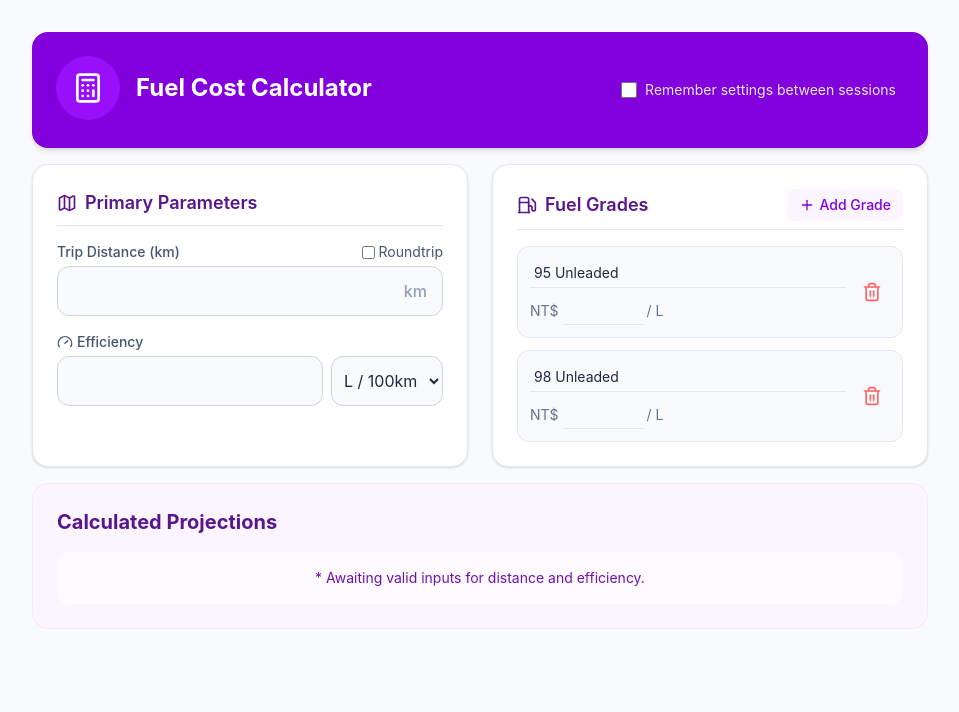
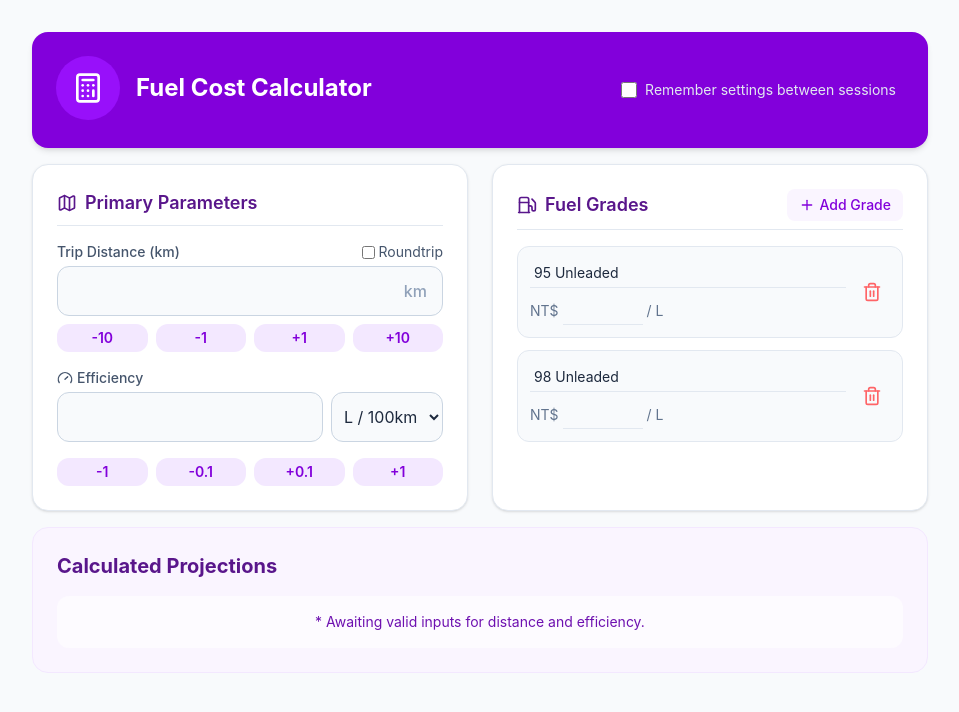
Before and after one commit to marktaiwan/Fuel-Cost-Calculator, a React (Vite) app: page / in a window 1280 px wide. Shown: the top 712 px of the page, without its empty margins (160-1119 px from the left). Built offline with nearby package versions, Linux system fonts and the light colour scheme.

Commit message:
Add buttons for distance and efficiency adjustment

```diff
--- a/src/App.tsx
+++ b/src/App.tsx
@@ -188,6 +188,23 @@ function App() {
                     km
                   </span>
                 </div>
+                {/* Quick-Adjust Buttons for Distance */}
+                <div className="flex gap-2 mt-2">
+                  {[-10, -1, 1, 10].map((val) => (
+                    <button
+                      key={`dist-${val}`}
+                      type="button"
+                      tabIndex={-1}
+                      onClick={() => {
+                        const current = parseFloat(distance) || 0;
+                        setDistance(Math.max(0, current + val).toString());
+                      }}
+                      className="flex-1 bg-purple-100 hover:bg-purple-200 active:bg-purple-300 text-purple-700 font-semibold py-3 md:py-1 rounded-xl transition-colors touch-manipulation text-sm cursor-pointer"
+                    >
+                      {val > 0 ? `+${val}` : val}
+                    </button>
+                  ))}
+                </div>
               </div>
               <div>
                 <label className="block text-sm font-medium text-slate-600 mb-1 flex items-center gap-1">
@@ -212,6 +229,24 @@ function App() {
                     <option value="km/l">km / L</option>
                   </select>
                 </div>
+              </div>
+              {/* Quick-Adjust Buttons for Efficiency */}
+              <div className="flex gap-2 mt-2">
+                {[-1, -0.1, 0.1, 1].map((val) => (
+                  <button
+                    key={`eff-${val}`}
+                    type="button"
+                    tabIndex={-1}
+                    onClick={() => {
+                      const current = parseFloat(efficiency) || 0;
+                      // Applying toFixed(1) to avoid floating point math anomalies
+                      setEfficiency(Math.max(0, parseFloat((current + val).toFixed(1))).toString());
+                    }}
+                    className="flex-1 bg-purple-100 hover:bg-purple-200 active:bg-purple-300 text-purple-700 font-semibold py-3 md:py-1 rounded-xl transition-colors touch-manipulation text-sm cursor-pointer"
+                  >
+                    {val > 0 ? `+${val}` : val}
+                  </button>
+                ))}
               </div>
             </div>
           </div>
```
